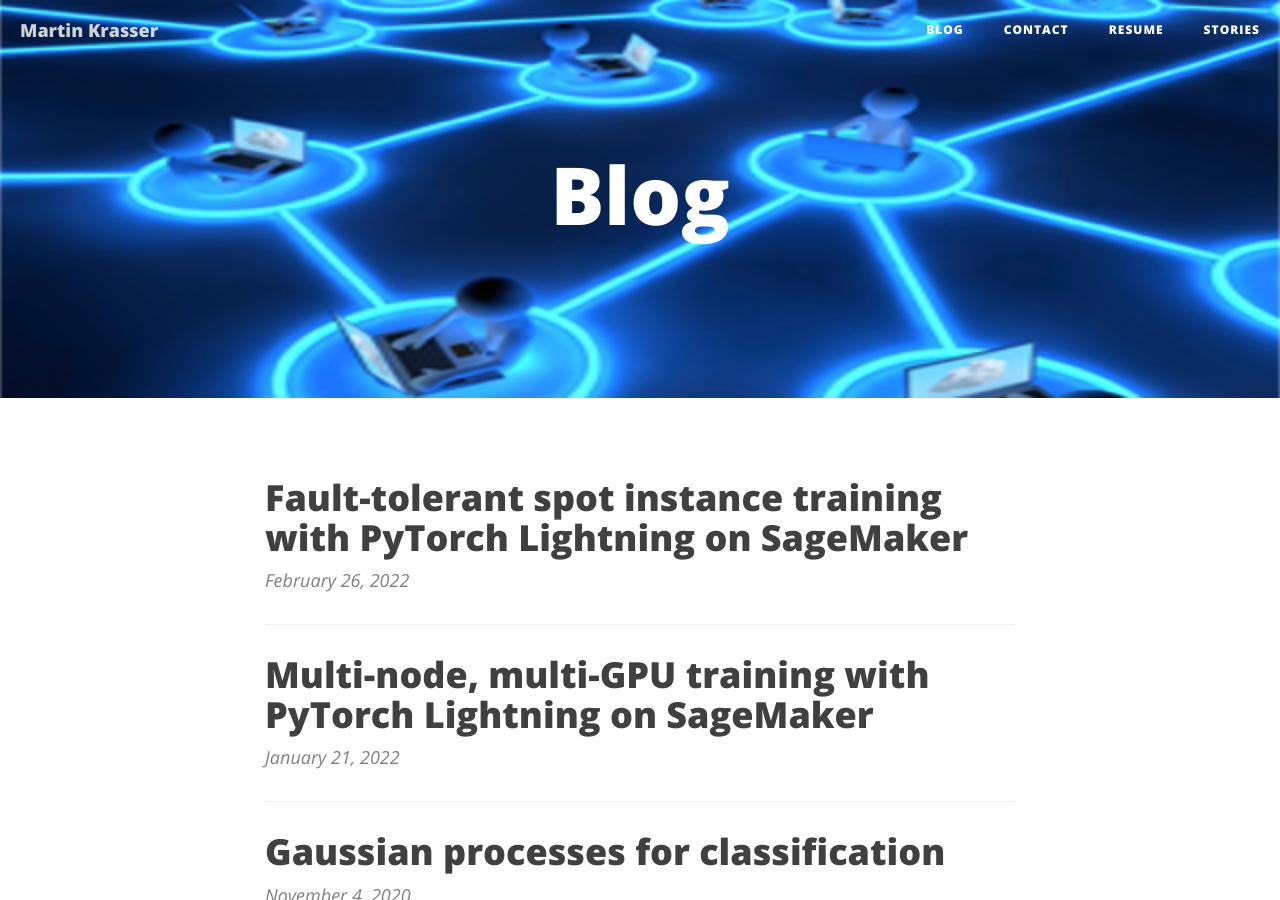
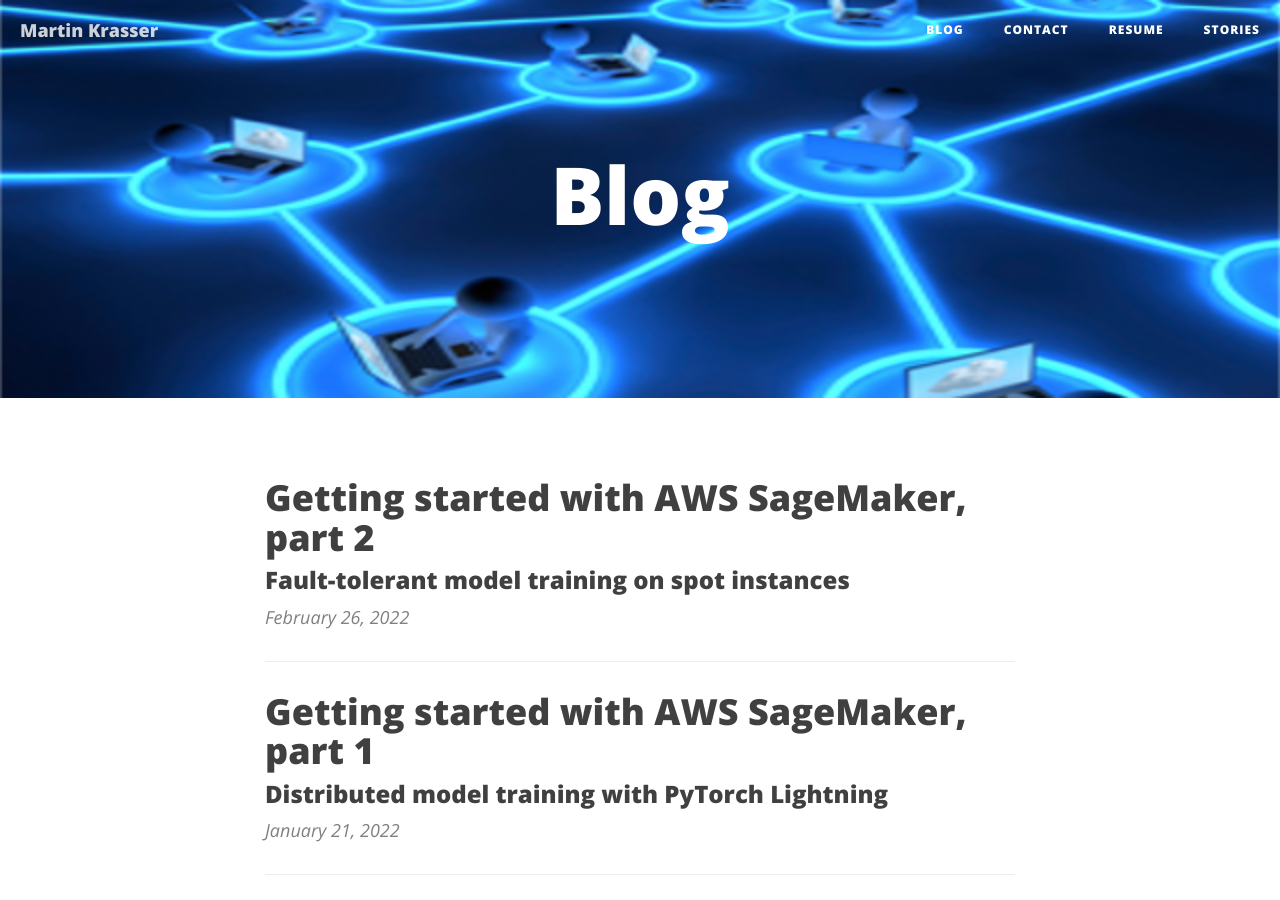
Before and after one commit to krasserm/krasserm.github.io, a Jekyll site: the page built from index.html, in a window 1280 px wide and 900 px high. Built offline with Jekyll 4.4.1, drawn with Linux system fonts in a browser that asks for light colours; the list of posts is cut into pages by our own code.

Commit message:
Update title of SageMaker articles

```diff
--- a/_posts/2022-01-21-sagemaker-multi-node.md
+++ b/_posts/2022-01-21-sagemaker-multi-node.md
@@ -1,5 +1,6 @@
 ---
-title: 'Multi-node, multi-GPU training with PyTorch Lightning on SageMaker'
+title: 'Getting started with AWS SageMaker, part 1'
+subtitle: 'Distributed model training with PyTorch Lightning'
 layout: post
 comments: True
 author: "Martin Krasser"
--- a/_posts/2022-02-26-sagemaker-fault-tolerance.md
+++ b/_posts/2022-02-26-sagemaker-fault-tolerance.md
@@ -1,5 +1,6 @@
 ---
-title: 'Fault-tolerant spot instance training with PyTorch Lightning on SageMaker'
+title: 'Getting started with AWS SageMaker, part 2'
+subtitle: 'Fault-tolerant model training on spot instances'
 layout: post
 comments: True
 author: "Martin Krasser"
```
